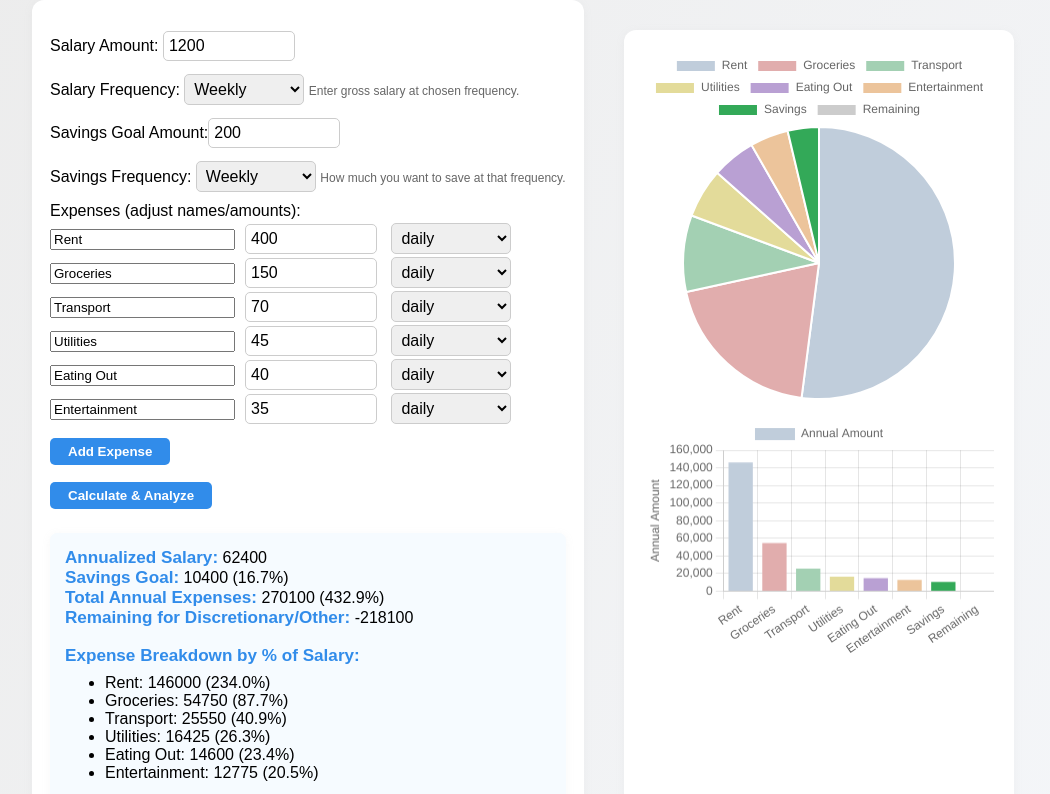
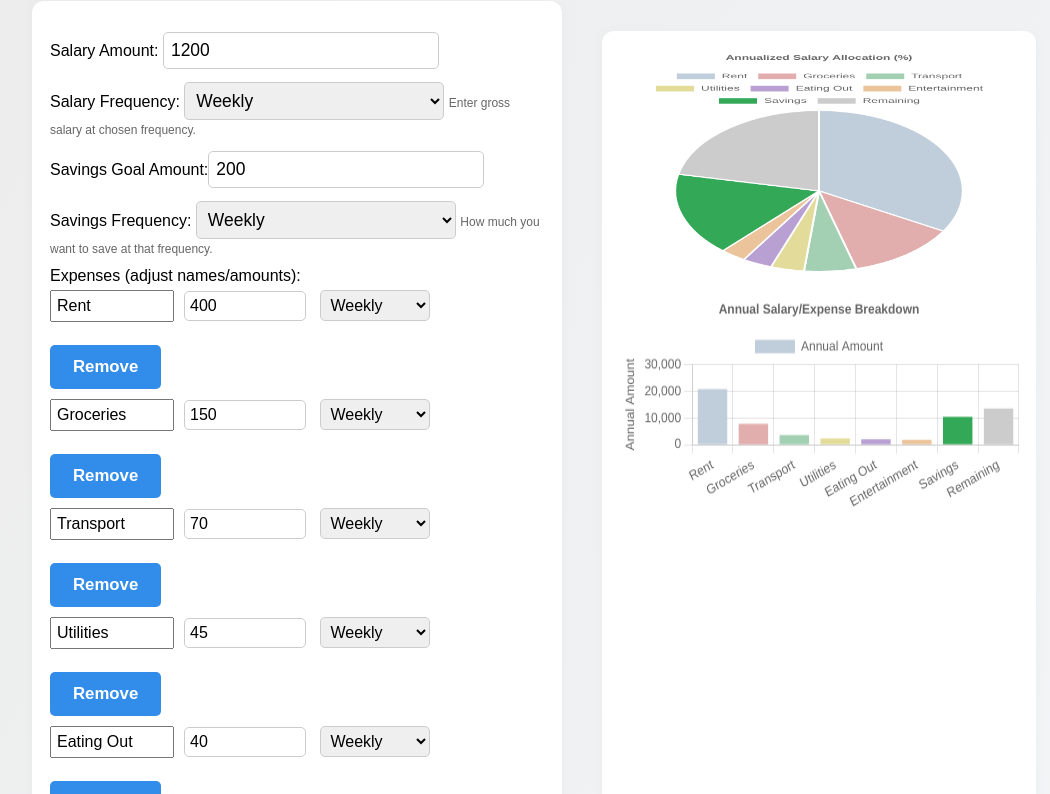
Before and after one commit to bigturtlegame-star/FirstGame, a plain HTML site: page index.html in a window 1280 px wide. Shown: the part 70-864 px from the top of the page, without its empty margins (58-1108 px from the left). Drawn offline with nearby package versions, Linux system fonts and the light colour scheme.

Commit message:
Update index.html
Added negative saving workflow

```diff
--- a/index.html
+++ b/index.html
@@ -2,6 +2,7 @@
 <html>
 <head>
   <title>Salary & Expenses Analyzer</title>
+  <meta name="viewport" content="width=device-width, initial-scale=1">
   <script src="https://cdn.jsdelivr.net/npm/chart.js"></script>
   <style>
     body {
@@ -14,33 +15,47 @@
       margin-bottom: 12px;
       color: #2462a0;
       letter-spacing: 1px;
+      font-size: 1.6em;
     }
-    label { display: block; margin: 10px 0 3px 0; }
+    label { display: block; margin: 10px 0 3px 0; font-size: 1em; }
     .hint { font-size: 12px; color: #666;}
     input[type="number"], select {
-      width:120px; font-size: 1em; padding: 5px; margin-top: 3px;
+      width:100%; font-size: 1.09em; padding: 7px; margin-top: 3px;
       border: 1px solid #ccc; border-radius: 5px; transition: background 0.18s, outline 0.18s;
+      max-width: 260px;
     }
     input:focus, select:focus { outline: 2px solid #318cea; background: #eef6ff; }
     .formcol, .charts, .results { box-shadow: 0 2px 8px rgba(180,180,180,0.10); border-radius: 12px; }
-    .formcol { min-width:340px; margin-right:40px; background: #fff; padding:18px; }
-    .charts { min-width:350px; margin-top:30px; background:#fff; padding:20px;}
-    .results { margin:24px 0 0 0; background:#f6fbff; border-radius:7px; padding:15px;}
+    .formcol { min-width:320px; margin-right:40px; background: #fff; padding:18px; }
+    .charts { min-width:320px; margin-top:30px; background:#fff; padding:17px;}
+    .results { margin:22px 0 0 0; background:#f6fbff; border-radius:7px; padding:13px;}
     button {
-      margin-top:14px; background: #318cea; color: #fff; border: none; border-radius: 5px;
-      padding: 6px 18px; font-weight: bold; cursor: pointer; transition: background 0.18s;
+      margin-top:18px; background: #318cea; color: #fff; border: none; border-radius: 5px;
+      padding: 12px 23px; font-weight: bold; font-size: 1.05em; cursor: pointer; transition: background 0.18s;
     }
     button:disabled { background: #ccc; color: #999; cursor: not-allowed;}
     button:hover:enabled { background: #2462a0;}
-    #expenseList input { margin-right:10px; }
+    #expenseList input, #expenseList select {
+      margin-bottom:5px; margin-right:10px; margin-top:5px; font-size:1em; padding:5px;
+      max-width:110px;
+    }
     ul { margin-top: 8px; }
-    .charts canvas { margin-bottom: 18px; }
-    .results b { color: #318cea; font-size: 1.07em; }
+    .charts { margin-bottom: 24px;}
+    .charts canvas { margin-bottom: 18px; width:100%!important; max-width:400px; height:224px!important;}
+    .results b { color: #318cea; font-size: 1.08em; }
     .flex-wrap { display: flex; }
     .warning { color: #d12020; font-weight: bold; margin: 6px 0 0 0;}
     @media (max-width:900px) {
+      body { margin:6px; }
       .flex-wrap { flex-direction: column; }
-      .formcol, .charts { min-width: unset; margin-right:0; }
+      .formcol, .charts { min-width: unset; margin-right:0; width: 97vw; max-width: 97vw; padding-left:8px;padding-right:8px; }
+      .charts canvas { max-width:99vw;width:98vw;}
+    }
+    @media (max-width:600px) {
+      h2 { font-size: 1.27em; }
+      .formcol, .charts, .results { padding-left:2.5vw; padding-right:2.5vw;}
+      input,select,button { font-size:1em !important; }
+      label { font-size: .98em;}
     }
   </style>
 </head>
@@ -77,18 +92,66 @@
         </label>
         <label>Expenses (adjust names/amounts):<br>
           <div id="expenseList">
+            <div style="margin-bottom:5px;">
               <input type="text" value="Rent" class="expName"><input type="number" value="400" class="expAmt">
-            <select class="expFreq"><option>daily</option><option>weekly</option><option>monthly</option><option>yearly</option></select><br>
+              <select class="expFreq">
+                <option value="daily">Daily</option>
+                <option value="weekly" selected>Weekly</option>
+                <option value="monthly">Monthly</option>
+                <option value="yearly">Yearly</option>
+              </select>
+              <button type="button" onclick="this.parentNode.remove()">Remove</button>
+            </div>
+            <div style="margin-bottom:5px;">
               <input type="text" value="Groceries" class="expName"><input type="number" value="150" class="expAmt">
-            <select class="expFreq"><option>daily</option><option>weekly</option><option>monthly</option><option>yearly</option></select><br>
+              <select class="expFreq">
+                <option value="daily">Daily</option>
+                <option value="weekly" selected>Weekly</option>
+                <option value="monthly">Monthly</option>
+                <option value="yearly">Yearly</option>
+              </select>
+              <button type="button" onclick="this.parentNode.remove()">Remove</button>
+            </div>
+            <div style="margin-bottom:5px;">
               <input type="text" value="Transport" class="expName"><input type="number" value="70" class="expAmt">
-            <select class="expFreq"><option>daily</option><option>weekly</option><option>monthly</option><option>yearly</option></select><br>
+              <select class="expFreq">
+                <option value="daily">Daily</option>
+                <option value="weekly" selected>Weekly</option>
+                <option value="monthly">Monthly</option>
+                <option value="yearly">Yearly</option>
+              </select>
+              <button type="button" onclick="this.parentNode.remove()">Remove</button>
+            </div>
+            <div style="margin-bottom:5px;">
               <input type="text" value="Utilities" class="expName"><input type="number" value="45" class="expAmt">
-            <select class="expFreq"><option>daily</option><option>weekly</option><option>monthly</option><option>yearly</option></select><br>
+              <select class="expFreq">
+                <option value="daily">Daily</option>
+                <option value="weekly" selected>Weekly</option>
+                <option value="monthly">Monthly</option>
+                <option value="yearly">Yearly</option>
+              </select>
+              <button type="button" onclick="this.parentNode.remove()">Remove</button>
+            </div>
+            <div style="margin-bottom:5px;">
               <input type="text" value="Eating Out" class="expName"><input type="number" value="40" class="expAmt">
-            <select class="expFreq"><option>daily</option><option>weekly</option><option>monthly</option><option>yearly</option></select><br>
+              <select class="expFreq">
+                <option value="daily">Daily</option>
+                <option value="weekly" selected>Weekly</option>
+                <option value="monthly">Monthly</option>
+                <option value="yearly">Yearly</option>
+              </select>
+              <button type="button" onclick="this.parentNode.remove()">Remove</button>
+            </div>
+            <div style="margin-bottom:5px;">
               <input type="text" value="Entertainment" class="expName"><input type="number" value="35" class="expAmt">
-            <select class="expFreq"><option>daily</option><option>weekly</option><option>monthly</option><option>yearly</option></select><br>
+              <select class="expFreq">
+                <option value="daily">Daily</option>
+                <option value="weekly" selected>Weekly</option>
+                <option value="monthly">Monthly</option>
+                <option value="yearly">Yearly</option>
+              </select>
+              <button type="button" onclick="this.parentNode.remove()">Remove</button>
+            </div>
           </div>
           <button type="button" onclick="addExpense()">Add Expense</button>
         </label>
@@ -97,8 +160,8 @@
       <div class="results" id="results"></div>
     </div>
     <div class="charts">
-      <canvas id="pieChart" width="320" height="220"></canvas>
-      <canvas id="barChart" width="320" height="220"></canvas>
+      <canvas id="pieChart"></canvas>
+      <canvas id="barChart"></canvas>
     </div>
   </div>
 <script>
@@ -111,10 +174,17 @@
 function addExpense() {
   let el=document.createElement('div');
   el.innerHTML=
-      `<input type="text" value="Other" class="expName">
+  `<div style="margin-bottom:5px;">
+    <input type="text" value="Other" class="expName">
     <input type="number" value="20" class="expAmt">
-      <select class="expFreq"><option>daily</option><option>weekly</option><option>monthly</option><option>yearly</option></select>
-      <button type="button" onclick="this.parentNode.remove();">Remove</button><br>`;
+    <select class="expFreq">
+      <option value="daily">Daily</option>
+      <option value="weekly" selected>Weekly</option>
+      <option value="monthly">Monthly</option>
+      <option value="yearly">Yearly</option>
+    </select>
+    <button type="button" onclick="this.parentNode.remove()">Remove</button>
+  </div>`;
   document.getElementById('expenseList').appendChild(el);
 }
 function getExpenseColor(i, amountPerc) {
@@ -138,6 +208,14 @@
 let pieChart, barChart;
 function analyze() {
   let salary=+document.getElementById('salaryAmount').value;
+
+  // Salary cannot be zero or negative—the warning disables button. But also check here:
+  if (!salary || salary<=0 || isNaN(salary)) {
+    document.getElementById('results').innerHTML = "<b style='color:#d12020'>Salary must be > 0 to analyze.</b>";
+    if(pieChart) pieChart.destroy();
+    if(barChart) barChart.destroy();
+    return;
+  }
   let sfreq=document.getElementById('salaryFreq').value;
   let salaryYear=freqToYearly(salary,sfreq);
 
@@ -157,12 +235,27 @@
     expBreakdown.push({name:names[i], amount:amtYear});
   }
 
+  // Main negative calculation and messaging
+  let savingsActual = salaryYear - totExpYear;
+  let savingsDisplay = Math.min(saveYear, savingsActual); // If savings goal higher than possible, only the actual is shown as bar
+  let savingsIsNegative = (savingsDisplay < 0);
+  let rem = salaryYear - Math.max(savingsDisplay,0) - totExpYear;
+  let remDisplay = rem; // Will be negative if too much savings is attempted
+
   let savePerc=(saveYear/salaryYear)*100;
-      let results=`<b>Annualized Salary:</b> ${salaryYear.toFixed(0)}<br>`;
-      results+=`<b>Savings Goal:</b> ${saveYear.toFixed(0)} (${savePerc.toFixed(1)}%)<br>`;
-      results+=`<b>Total Annual Expenses:</b> ${totExpYear.toFixed(0)} (${(totExpYear/salaryYear*100).toFixed(1)}%)<br>`;
-      let rem=salaryYear-saveYear-totExpYear;
-      results+=`<b>Remaining for Discretionary/Other:</b> ${rem.toFixed(0)}<br><br>`;
+  let results=`<b>Annualized Salary:</b> ${salaryYear.toLocaleString()}<br>`;
+  results+=`<b>Savings Goal:</b> ${saveYear.toLocaleString()} (${savePerc.toFixed(1)}%)<br>`;
+  results+=`<b>Total Annual Expenses:</b> ${totExpYear.toLocaleString()} (${(totExpYear/salaryYear*100).toFixed(1)}%)<br>`;
+  if (savingsIsNegative) {
+    results+=`<b style='color:#d12020'>Savings is NOT possible: shortfall of ${(Math.abs(savingsDisplay)).toLocaleString()}</b><br>`;
+  } else {
+    results+=`<b>Actual Saving Possible:</b> ${savingsDisplay.toLocaleString()}<br>`;
+  }
+  if (remDisplay < 0) {
+    results+=`<b style='color:#d12020'>Negative Remaining: ${remDisplay.toLocaleString()} - you are budgeting for more than you earn!</b><br><br>`;
+  } else {
+    results+=`<b>Remaining for Discretionary/Other:</b> ${remDisplay.toLocaleString()}<br><br>`;
+  }
 
   let sorted=expBreakdown.slice().sort((a,b)=>b.amount-a.amount);
   let sortedTotal=sorted.reduce((sum,e)=>sum+e.amount,0);
@@ -171,7 +264,7 @@
 
   results+=`<b>Expense Breakdown by % of Salary:</b><ul>`;
   sorted.forEach(e=>{
-        results+=`<li>${e.name}: ${e.amount.toFixed(0)} (${(e.amount/salaryYear*100).toFixed(1)}%)</li>`;
+    results+=`<li>${e.name}: ${e.amount.toLocaleString()} (${(e.amount/salaryYear*100).toFixed(1)}%)</li>`;
   });
   results+="</ul>";
 
@@ -179,48 +272,65 @@
     let suggest='',cum=rem;
     for(let i=0;i<sorted.length;i++){
       cum+=sorted[i].amount;
-          suggest+=`<li>Reduce <b>${sorted[i].name}</b> (${sorted[i].amount.toFixed(0)} / ${((sorted[i].amount/salaryYear)*100).toFixed(1)}%)</li>`;
+      suggest+=`<li>Reduce <b>${sorted[i].name}</b> (${sorted[i].amount.toLocaleString()} / ${((sorted[i].amount/salaryYear)*100).toFixed(1)}%)</li>`;
       if(cum>0) break;
     }
     results+=`<hr><b>EXPENSES ABOVE YOUR INCOME!<br>Cut these costs, in priority order:</b><ul>${suggest}</ul>`;
   }else{
     results+=`<hr><b>Saving meets goal!<br>For more savings, reduce:</b><ul>`;
     sorted.forEach(e=>{
-          results+=`<li>${e.name} (${e.amount.toFixed(0)} / ${(e.amount/salaryYear*100).toFixed(1)}%)</li>`;
+      results+=`<li>${e.name} (${e.amount.toLocaleString()} / ${(e.amount/salaryYear*100).toFixed(1)}%)</li>`;
     });
     results+="</ul>";
   }
   document.getElementById('results').innerHTML=results;
 
+  // Pie Chart: negative savings or remaining displayed as positive, but colored red
   let pieLabels = sortedNames.concat('Savings','Remaining');
-      let pieData = sortedAmounts.concat(saveYear, Math.max(rem,0));
+  let pieData = sortedAmounts.concat(savingsDisplay < 0 ? 0 : savingsDisplay, remDisplay < 0 ? Math.abs(remDisplay) : remDisplay);
   let pieColors=[];
   for(let i=0;i<sortedAmounts.length;i++){
     let perc=sortedAmounts[i]/sortedTotal;
     pieColors.push(getExpenseColor(i,perc));
   }
-      pieColors = pieColors.concat('#33a958','#cccccc');
+  pieColors = pieColors.concat(savingsDisplay < 0 ? '#e84141' : '#33a958', remDisplay < 0 ? '#e84141' : '#cccccc');
+
   if(pieChart) pieChart.destroy();
   pieChart = new Chart(document.getElementById('pieChart').getContext('2d'), {
     type:'pie',
     data:{labels:pieLabels,
       datasets:[{data:pieData, backgroundColor:pieColors}]},
     options:{
-          plugins:{legend:{display:true}},
+      plugins:{
+        legend:{display:true},
         title:{display:true, text:"Annualized Salary Allocation (%)"}
+      }
     }
   });
 
+  // Bar Chart: negative savings/remaining go down/red
   let barLabels = pieLabels.slice();
-      let barData = pieData.slice();
-      let barColors = pieColors.slice();
+  let barData = sortedAmounts.concat(savingsDisplay, remDisplay);
+  let barColors = [];
+  for(let i=0;i<sortedAmounts.length;i++){
+    let perc=sortedAmounts[i]/sortedTotal;
+    barColors.push(getExpenseColor(i,perc));
+  }
+  barColors.push(savingsDisplay < 0 ? '#e84141' : '#33a958');
+  barColors.push(remDisplay < 0 ? '#e84141' : '#cccccc');
   if(barChart) barChart.destroy();
   barChart = new Chart(document.getElementById('barChart').getContext('2d'), {
     type:'bar',
-        data:{labels:barLabels,
-          datasets:[{label:'Annual Amount', data:barData, backgroundColor:barColors}]},
+    data:{labels:barLabels, datasets:[{label:'Annual Amount', data:barData, backgroundColor:barColors}]},
     options:{
-          scales:{y:{beginAtZero:true, title:{display:true,text:'Annual Amount'}}}
+      maintainAspectRatio:true,
+      plugins:{title:{display:true, text:"Annual Salary/Expense Breakdown"}},
+      scales:{
+        y:{
+          beginAtZero:true,
+          title:{display:true,text:'Annual Amount'}
+        }
+      }
     }
   });
 }
@@ -228,8 +338,8 @@
   let val=+document.getElementById('salaryAmount').value;
   let warn=document.getElementById('salaryWarning');
   let btn=document.getElementById('calcBtn');
-      if(val<=0 || isNaN(val)){
-        warn.textContent='WARNING: Salary amount cannot be empty, zero or negative.';
+  if(!val || val<=0 || isNaN(val)){
+    warn.textContent='WARNING: Salary amount cannot be zero or empty.';
     warn.style.display='block';
     btn.disabled=true;
   }else{
```
Lines whose indentation alone changed are shown as unchanged.
